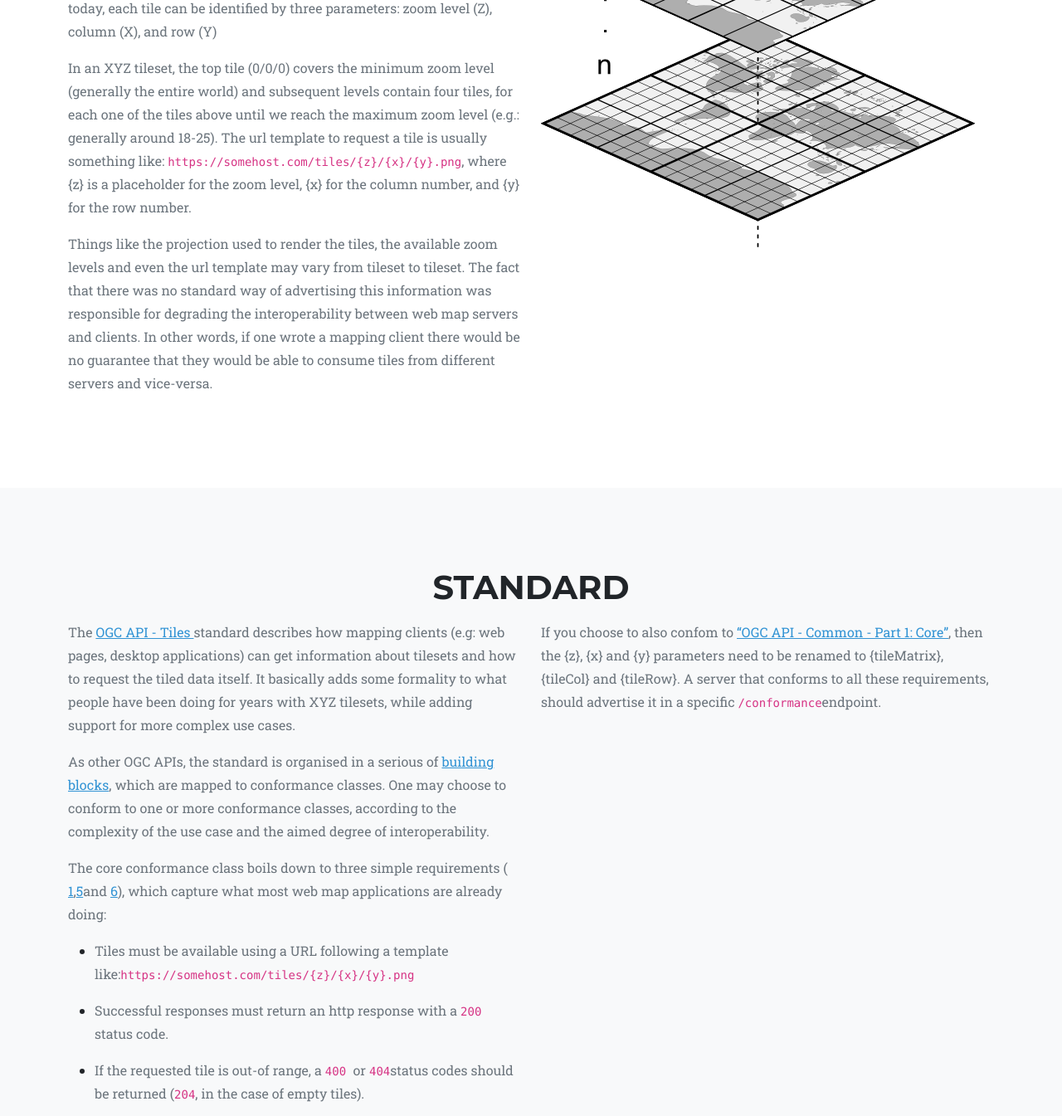
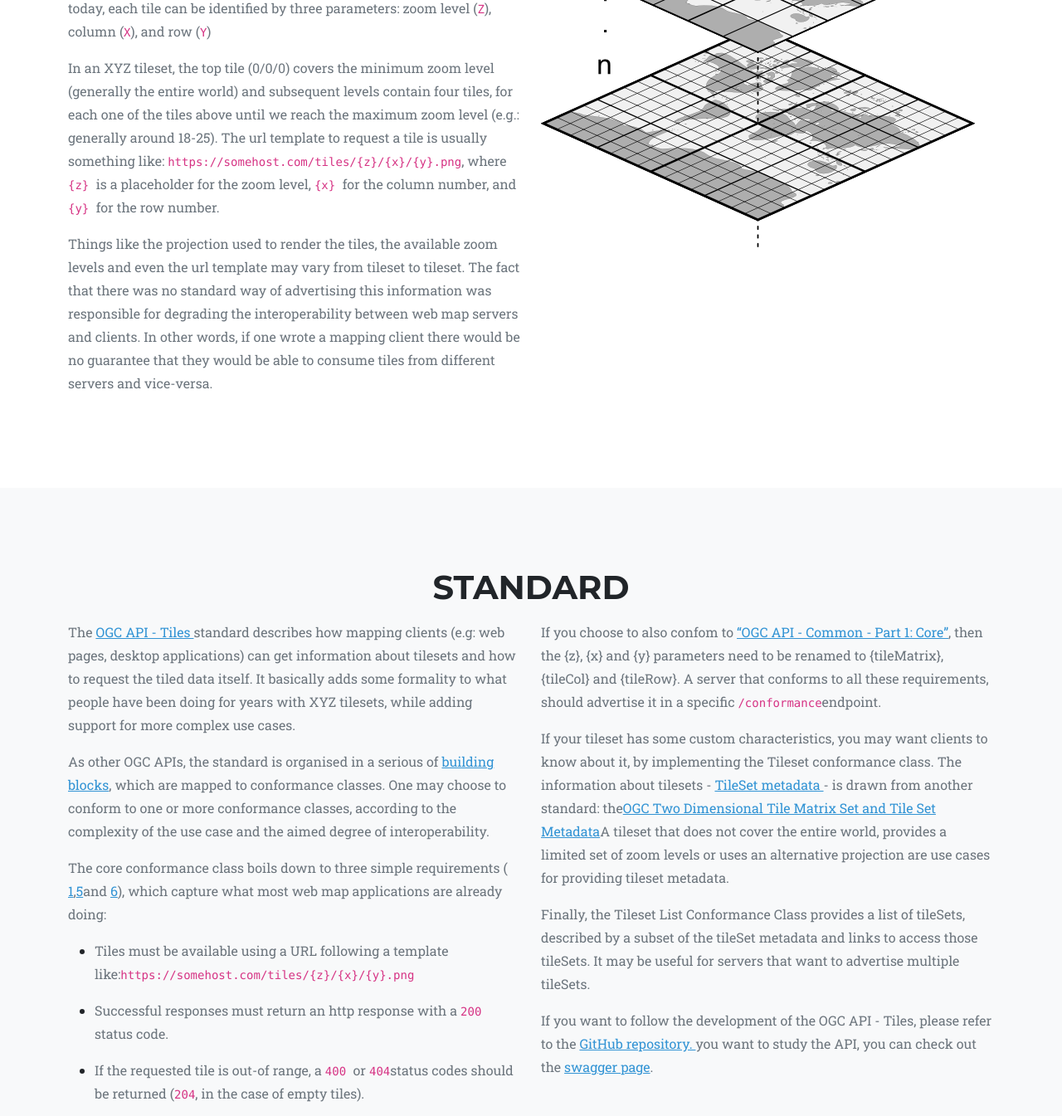
Before and after one commit to opengeospatial/ogc-tiles-website, a website: page src/pug/index.pug in a window 1280 px wide. Shown: the part 1158-2503 px from the top of the page at 83% size. Drawn offline with nearby package versions, Linux system fonts and the light colour scheme; files that its build step writes are made by us from their sources; files whose address does not match are found by name.

Commit message:
- updated standards section

```diff
--- a/src/pug/index.pug
+++ b/src/pug/index.pug
@@ -72,10 +72,22 @@ html(lang='en')
                             | ), part of the first generation of OGC standards, is an example of this.
                         p.text-muted In the early 2000's, Google has paved the way for a more efficient way of serving maps, by pre-rendering images (e.g.: tiles) and organising them into pyramids of regular grids (e.g.: tilesets).
                             | The conceptual model that allows clients to retrieve tiles in this pyramid is called a tiling scheme.
-                            | In a XYZ scheme, which is what we see in most of the web map services today, each tile can be identified by three parameters: zoom level (Z), column (X), and row (Y)
+                            | In a XYZ scheme, which is what we see in most of the web map services today, each tile can be identified by three parameters: zoom level (
+                            code Z
+                            | ), column (
+                            code X
+                            | ), and row (
+                            code Y
+                            | )
                         p.text-muted In an XYZ tileset, the top tile (0/0/0) covers the minimum zoom level (generally the entire world) and subsequent levels contain four tiles, for each one of the tiles above until we reach the maximum zoom level (e.g.: generally around 18-25). The url template to request a tile is usually something like:
                             code https://somehost.com/tiles/{z}/{x}/{y}.png
-                            | , where {z} is a placeholder for the zoom level, {x} for the column number, and {y} for the row number.
+                            | , where
+                            code {z}
+                            | is a placeholder for the zoom level,
+                            code {x}
+                            | for the column number, and
+                            code {y}
+                            |for the row number.
                         p.text-muted Things like the projection used to render the tiles, the available zoom levels and even the url template may vary from tileset to tileset. The fact that there was no standard way of advertising this information was responsible for degrading the interoperability between web map servers and clients.
                             | In other words, if one wrote a mapping client there would be no guarantee that they would be able to consume tiles from different servers and vice-versa.
                     .col-md-6
@@ -130,28 +142,28 @@ html(lang='en')
                             | A server that conforms to all these requirements, should advertise it in a specific
                             code /conformance
                             | endpoint.
-                            //- :escape
-                            //-     pre {
-                            //-     pre    "conformsTo": [
-                            //-     pre        "http://www.opengis.net/spec/ogcapi-common-1/1.0/conf/core",
-                            //-     pre        "http://www.opengis.net/spec/ogcapi-tiles-1/1.0/conf/core"
-                            //-     pre    ]
-                            //-     pre }
 
-                //- p.text-muted If you are interested in finding out how-to use other coordinate reference systems, you can
-                //-     a(href='https://github.com/opengeospatial/ogcapi-features/tree/master/extensions/crs' target="_blank") read this
+                        p.text-muted
+                            | If your tileset has some custom characteristics, you may want clients to know about it, by implementing the Tileset conformance class.
+                            | The information about tilesets -
+                            a(href="https://docs.ogc.org/is/17-083r4/17-083r4.html#toc20") TileSet metadata
+                            | - is drawn from another standard: the
+                            a(href="https://docs.ogc.org/is/17-083r4/17-083r4.html") OGC Two Dimensional Tile Matrix Set and Tile Set Metadata
+                            | A tileset that does not cover the entire world, provides a limited set of zoom levels or uses an alternative projection are use cases for providing tileset metadata.
 
-                    |. You can find
-                    a(href='https://ogcapi.ogc.org/features/' target="_blank") here
+                        p.text-muted
+                            | Finally, the Tileset List Conformance Class provides a list of tileSets, described by a subset of the tileSet metadata and links to access those tileSets.
+                            | It may be useful for servers that want to advertise multiple tileSets.
 
-                    //- |. You can also read
-                    //- a(href='https://docs.ogc.org/is/17-069r3/17-069r3.html' target="_blank") part 1
-                    //- | and
-                    //- a(href='https://docs.ogc.org/is/18-058/18-058.html' target="_blank") part 2
-                    | links for different parts of the spec and explore it using
-                    a(href='https://app.swaggerhub.com/apis/cportele/ogcapi-features-1-example1/1.0.0' target="_blank") Swagger
-                    |.
+                        p.text-muted
+                            | If you want to follow the development of the OGC API - Tiles, please refer to the
+                            a(href="https://github.com/opengeospatial/ogcapi-tiles") GitHub repository.
+                            If you want to study the API, you can check out the
+                            a(href="https://petstore.swagger.io/?url=https://raw.githubusercontent.com/opengeospatial/ogcapi-tiles/master/openapi/ogcapi-tiles-1.bundled.json") swagger page
+                            | .
 
+                .row.text-center
+                        img(src='assets/img/ogc-api-tiles.png', title='Source: TODO', alt='..')
 
         // In action
         section#inaction.page-section
```
Also changed, not shown: dist/assets/img/ogc-api-tiles.png (added), dist/index.html, src/assets/img/ogc-api-tiles.png (added).
